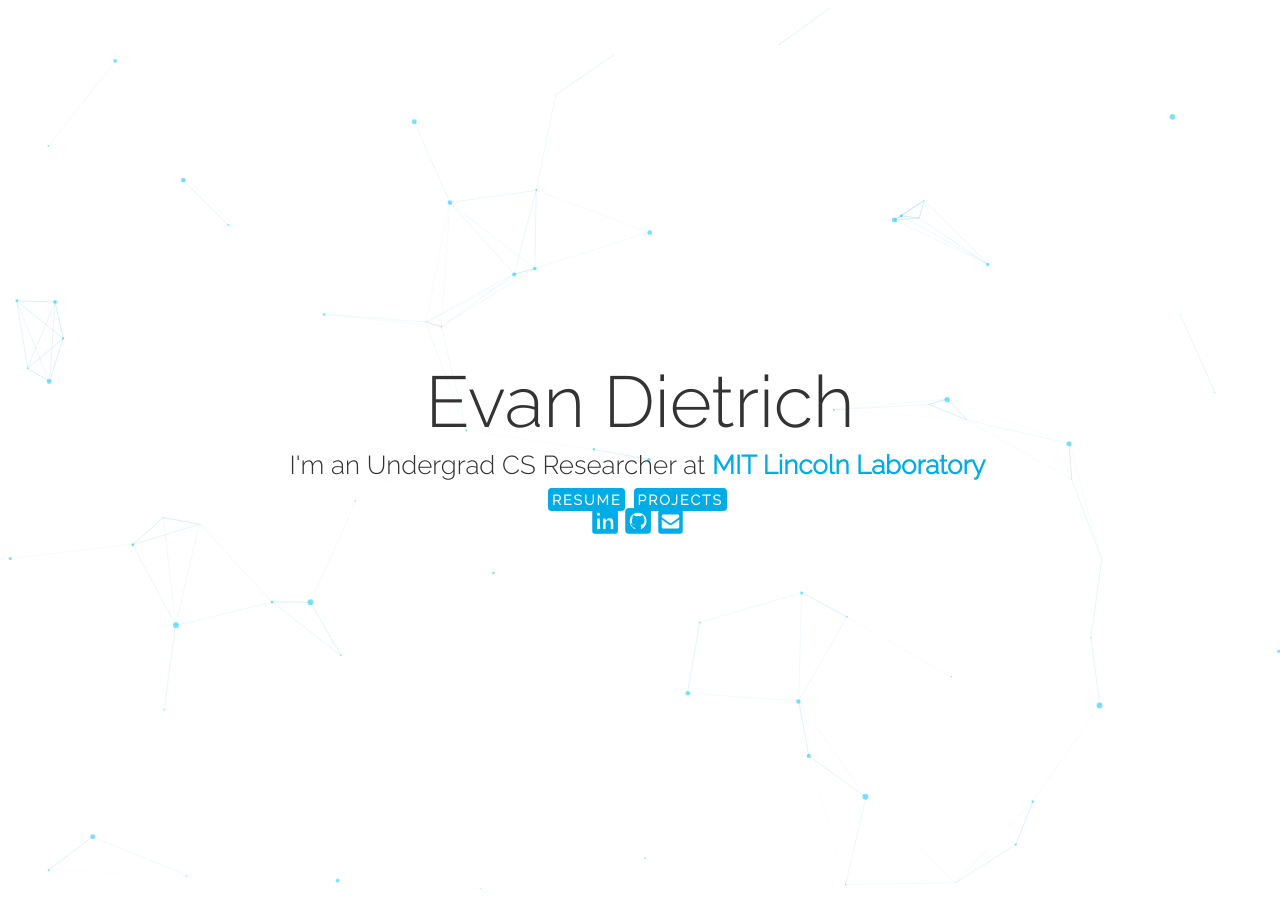
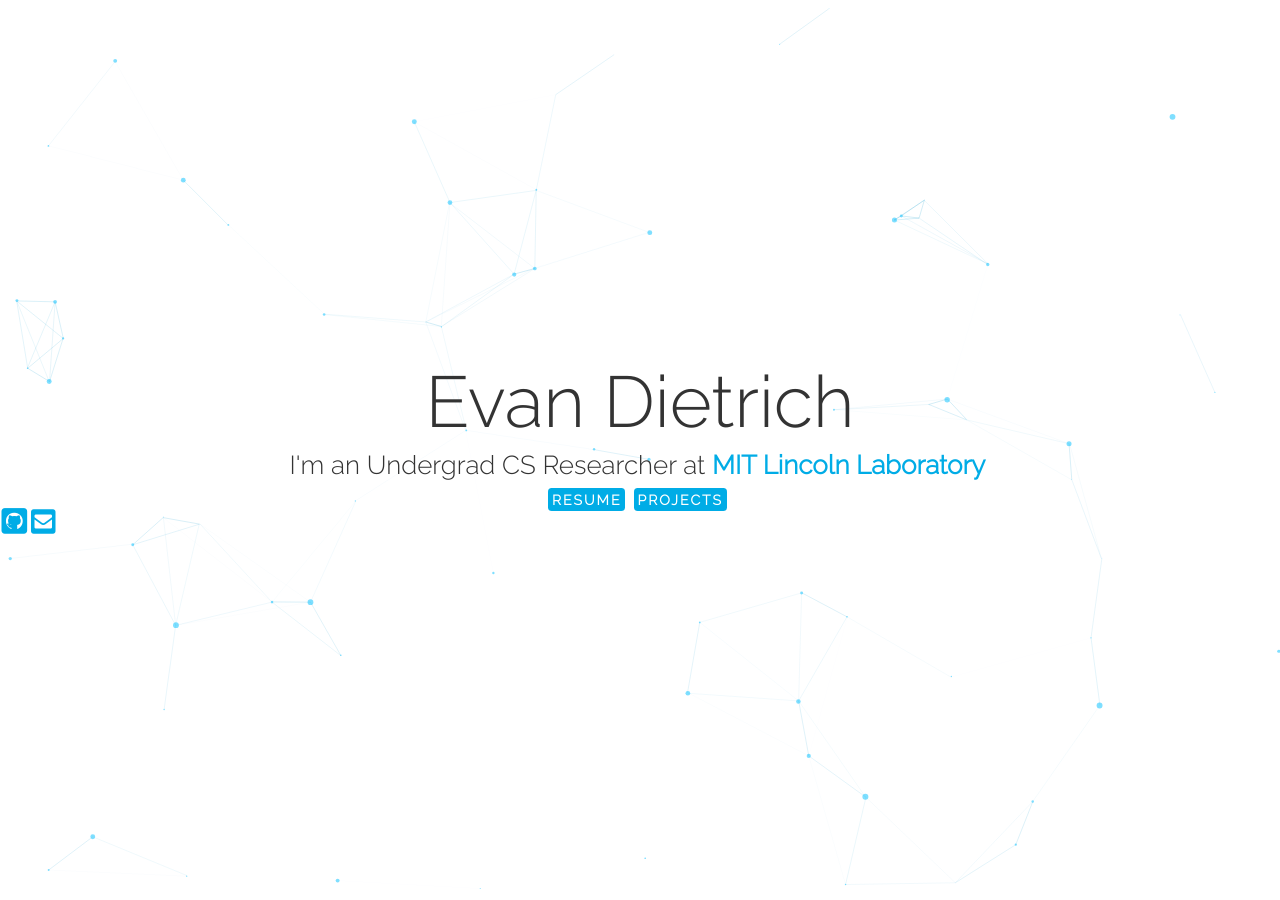
Before and after one commit to EvanDietrich/EvanDietrich.github.io, a Jekyll site: the page index.html, which Jekyll copies as it is, in a window 1280 px wide. Built offline with Jekyll 4.4.1, drawn with Linux system fonts in a browser that asks for light colours; nearby versions of some CDN libraries.

Commit message:
Update style.css

```diff
--- a/css/style.css
+++ b/css/style.css
@@ -54,8 +54,8 @@
 }
 
 #nav2 {
-    display: block;
-    position: relative;
+    display: flex;
+    position: absolute;
     align-items: center;
     justify-content: center;
     margin: -28px;
```
